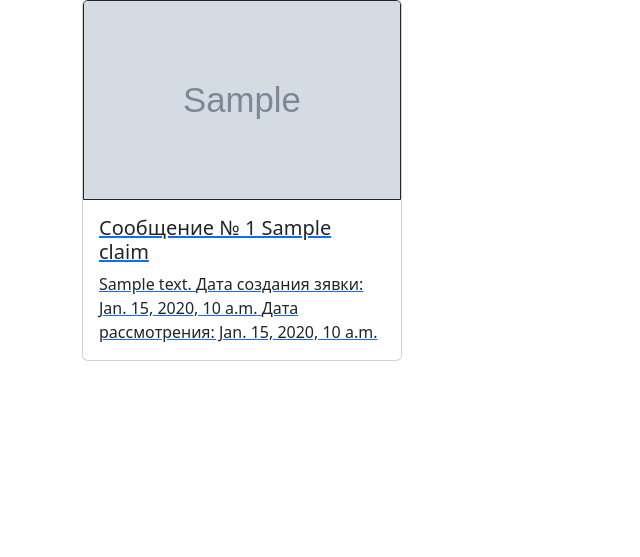
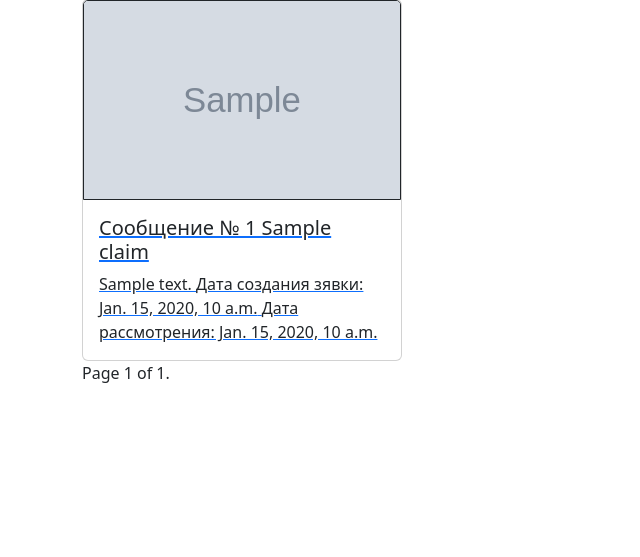
Before and after one commit to Sniperq2/python-basic, a Django app: page / in a window 1280 px wide. Shown: the part 57-614 px from the top of the page, without its empty margins (0-640 px from the left). Run offline with Django 5.2, Linux system fonts and the light colour scheme; tables that the repository leaves empty hold one stand-in row (values such as "Sample post"); grey boxes marked "Sample" are stand-in pictures; some libraries are stand-ins or nearby versions.

Commit message:
step seven (pagination)

```diff
--- a/homework_09/simpleblog/claims/templates/claims/claims_list.html
+++ b/homework_09/simpleblog/claims/templates/claims/claims_list.html
@@ -6,7 +6,8 @@
         {% for claim in claims %}
         <a href="{% url 'claim' claim.pk %}">
             <div class="card" style="width: 20rem;">
-      <img src="{{ claim.image.url}}" class="card-img-top" width="100px" height="200px" border=1 alt="{{ claim.image.url}}">
+                <img src="{{ claim.image.url}}" class="card-img-top" width="100px" height="200px" border=1
+                     alt="{{ claim.image.url}}">
                 <div class="card-body">
                     <h5 class="card-title">Сообщение № {{ claim.id}} {{ claim.title }}</h5>
                     <p class="card-text">
@@ -19,6 +20,23 @@
         </a>
         {% endfor %}
     </div>
+    <div class="pagination">
+    <span class="step-links">
+        {% if claims.has_previous %}
+            <a href="?page=1">&laquo; first</a>
+            <a href="?page={{ claims.previous_page_number }}">previous</a>
+        {% endif %}
+
+        <span class="current">
+            Page {{ claims.number }} of {{ claims.paginator.num_pages }}.
+        </span>
+
+        {% if claims.has_next %}
+            <a href="?page={{ claims.next_page_number }}">next</a>
+            <a href="?page={{ claims.paginator.num_pages }}">last &raquo;</a>
+        {% endif %}
+    </span>
+    </div>
 </div>
 
 {% endblock %}
--- a/homework_09/simpleblog/claims/views.py
+++ b/homework_09/simpleblog/claims/views.py
@@ -1,5 +1,6 @@
 from django.contrib import messages
 from django.contrib.auth.decorators import login_required
+from django.core.paginator import Paginator
 from django.shortcuts import render, redirect
 from django.views.generic import DetailView
 from django.contrib.auth import authenticate, login, logout
@@ -20,8 +21,11 @@ class ShowProposal(DetailView):
 
 def home(request):
     claims = Claim.objects.all()
-    context = {'claims': claims}
-    return render(request, 'claims/claims_list.html', context=context)
+    paginator = Paginator(claims, 1)
+
+    page_number = request.GET.get("page")
+    claims = paginator.get_page(page_number)
+    return render(request, 'claims/claims_list.html', {"claims": claims})
 
 
 # @login_required
```
Lines whose indentation alone changed are shown as unchanged.
